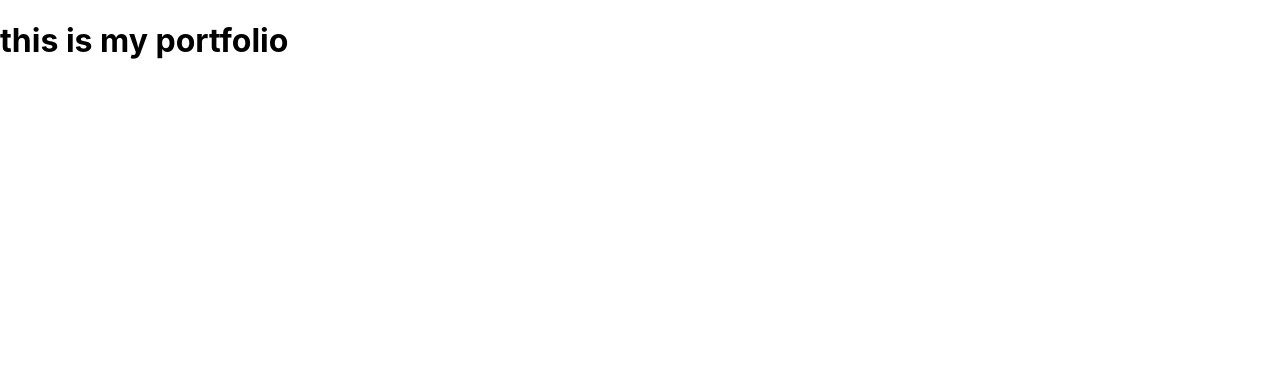
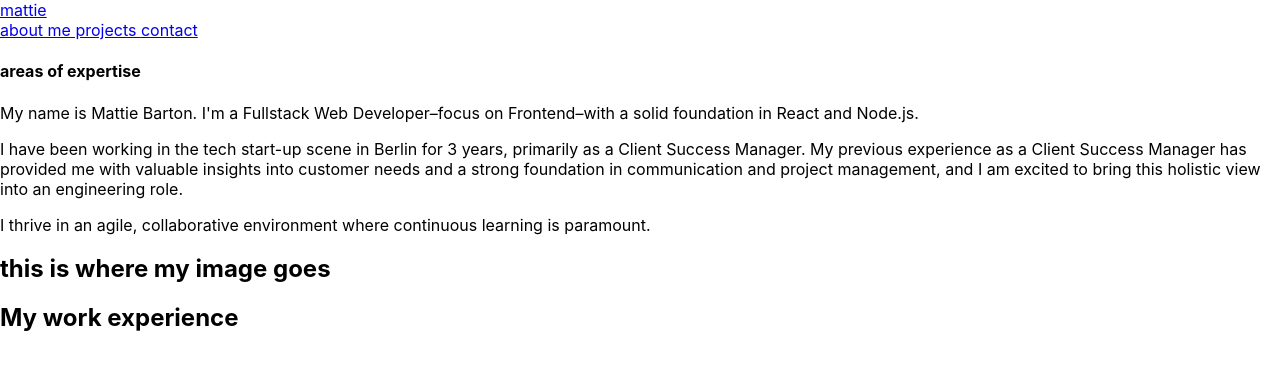
Before and after one commit to maitlandbarton/portfolio, a React (Create React App) app: page /aboutme in a window 1280 px wide. Shown: the top 370 px of the page. Built offline with nearby package versions, Linux system fonts and the light colour scheme.

Commit message:
added components files, about me content

```diff
--- a/package.json
+++ b/package.json
@@ -8,6 +8,7 @@
     "@testing-library/user-event": "^13.5.0",
     "react": "^18.2.0",
     "react-dom": "^18.2.0",
+    "react-router-dom": "^6.11.1",
     "react-scripts": "5.0.1",
     "web-vitals": "^2.1.4"
   },
--- a/src/App.js
+++ b/src/App.js
@@ -1,7 +1,25 @@
 import './App.css';
+import { Routes, Route } from "react-router-dom";
+import Navbar from './components/Navbar';
+import Projects from './components/Projects';
+import AboutMe from './components/AboutMe';
+import ContactMe from './components/ContactMe';
+import Home from './components/Home';
 
 function App() {
-  return (<h1>this is my portfolio</h1>);
+  return (
+    <div>
+      <Navbar/>
+      <div>
+        <Routes>
+          <Route path="/" element={<Home/>}></Route>
+          <Route path="/projects" element={<Projects/>}></Route>
+          <Route path="/aboutme" element={<AboutMe/>}></Route>
+          <Route path="/contact" element={<ContactMe/>}></Route>
+        </Routes>
+      </div>
+    </div>
+  );
 }
 
 export default App;
--- /dev/null
+++ b/src/components/AboutMe.js
@@ -0,0 +1,40 @@
+function AboutMe() {
+  return (
+    <div>
+      <section id="expertise">
+        <div>
+          <h4>areas of expertise</h4>
+          <div></div>
+          <p>
+            My name is Mattie Barton. I'm a Fullstack Web Developer–focus on
+            Frontend–with a solid foundation in React and Node.js.
+          </p>
+          <p>
+            I have been working in the tech start-up scene in Berlin for 3
+            years, primarily as a Client Success Manager. My previous experience
+            as a Client Success Manager has provided me with valuable insights
+            into customer needs and a strong foundation in communication and
+            project management, and I am excited to bring this holistic view
+            into an engineering role.
+          </p>
+
+          <p>
+            I thrive in an agile, collaborative environment where continuous
+            learning is paramount.
+          </p>
+        </div>
+        <div>
+          {/* <img className="w-1/4" src={profile}></img> */}
+          <h1>this is where my image goes</h1>
+        </div>
+      </section>
+      <section id="experience">
+        <div>
+          <h1>My work experience</h1>
+        </div>
+      </section>
+    </div>
+  );
+}
+
+export default AboutMe;
--- /dev/null
+++ b/src/components/ContactMe.js
@@ -0,0 +1,6 @@
+
+function ContactMe() {
+    return <h1>this is the contact me page</h1>
+ }
+
+ export default ContactMe;
--- /dev/null
+++ b/src/components/Home.js
@@ -0,0 +1,11 @@
+
+function Home() {
+    return (
+        <div>
+            <h1>Hi, I'm Mattie A Fullstack Web Developer & Design Enthusiast!</h1>
+            <p>I have a passion for developing high-quality web apps with a sleek design and smooth UI.</p>
+        </div>
+    )
+}
+
+export default Home;
--- /dev/null
+++ b/src/components/Navbar.js
@@ -0,0 +1,18 @@
+import { Link } from "react-router-dom";
+
+function Navbar() {
+  return (
+    <header>
+      <section>
+        <Link to="/"> mattie </Link>
+        <nav>
+          <Link to="/aboutme">about me</Link>
+          <Link to="/projects"> projects </Link>
+          <Link to="/contact"> contact </Link>
+        </nav>
+      </section>
+    </header>
+  );
+}
+
+export default Navbar;
--- /dev/null
+++ b/src/components/Projects.js
@@ -0,0 +1,5 @@
+function Projects() {
+    return <h1>this is the projects page</h1>
+}
+
+export default Projects;
--- a/src/index.js
+++ b/src/index.js
@@ -2,16 +2,11 @@ import React from 'react';
 import ReactDOM from 'react-dom/client';
 import './index.css';
 import App from './App';
-import reportWebVitals from './reportWebVitals';
+import { BrowserRouter } from "react-router-dom";
 
 const root = ReactDOM.createRoot(document.getElementById('root'));
 root.render(
-  <React.StrictMode>
+  <BrowserRouter>
     <App />
-  </React.StrictMode>
+  </BrowserRouter>
 );
-
-// If you want to start measuring performance in your app, pass a function
-// to log results (for example: reportWebVitals(console.log))
-// or send to an analytics endpoint. Learn more: https://bit.ly/CRA-vitals
-reportWebVitals();
```
Also changed, not shown: 1 other file (tests, documents, lock files or other folders).
